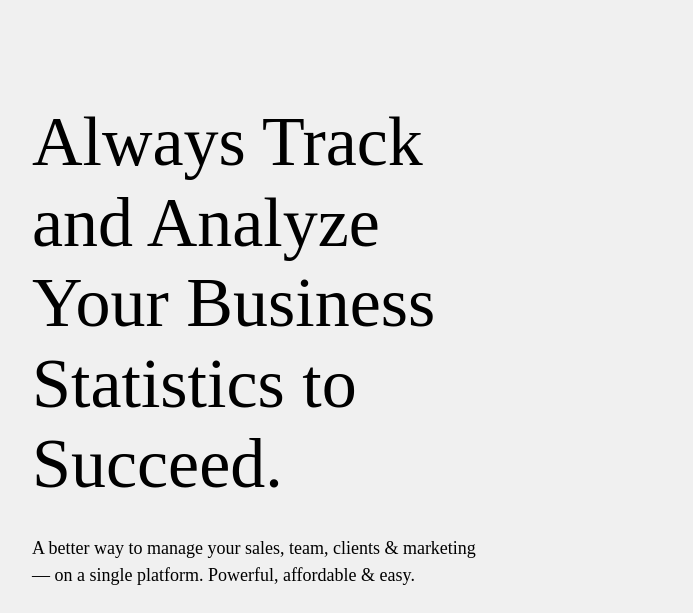
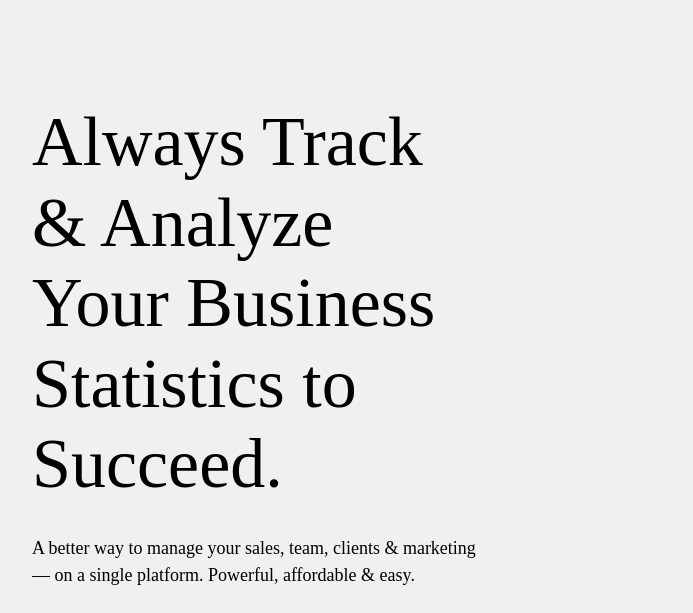
Before and after one commit to jazzcodes/the18Design, a plain HTML site: page index.html in a window 1280 px wide. Shown: the part 91-704 px from the top of the page, 0-693 px from the left. Drawn offline with Linux system fonts and the light colour scheme.

Commit message:
'and' changed to '&'

```diff
--- a/index.html
+++ b/index.html
@@ -30,7 +30,7 @@
 <main>
  <div class="hero">
   <div class="hero__first">
-    <p class="hero__heading">Always Track and Analyze Your Business Statistics to Succeed. </p>
+    <p class="hero__heading">Always Track & Analyze Your Business Statistics to Succeed. </p>
     <p class="hero__matter">A better way to manage your sales, team, clients & marketing
       — on a single platform. Powerful, affordable & easy.</p>
 
```
